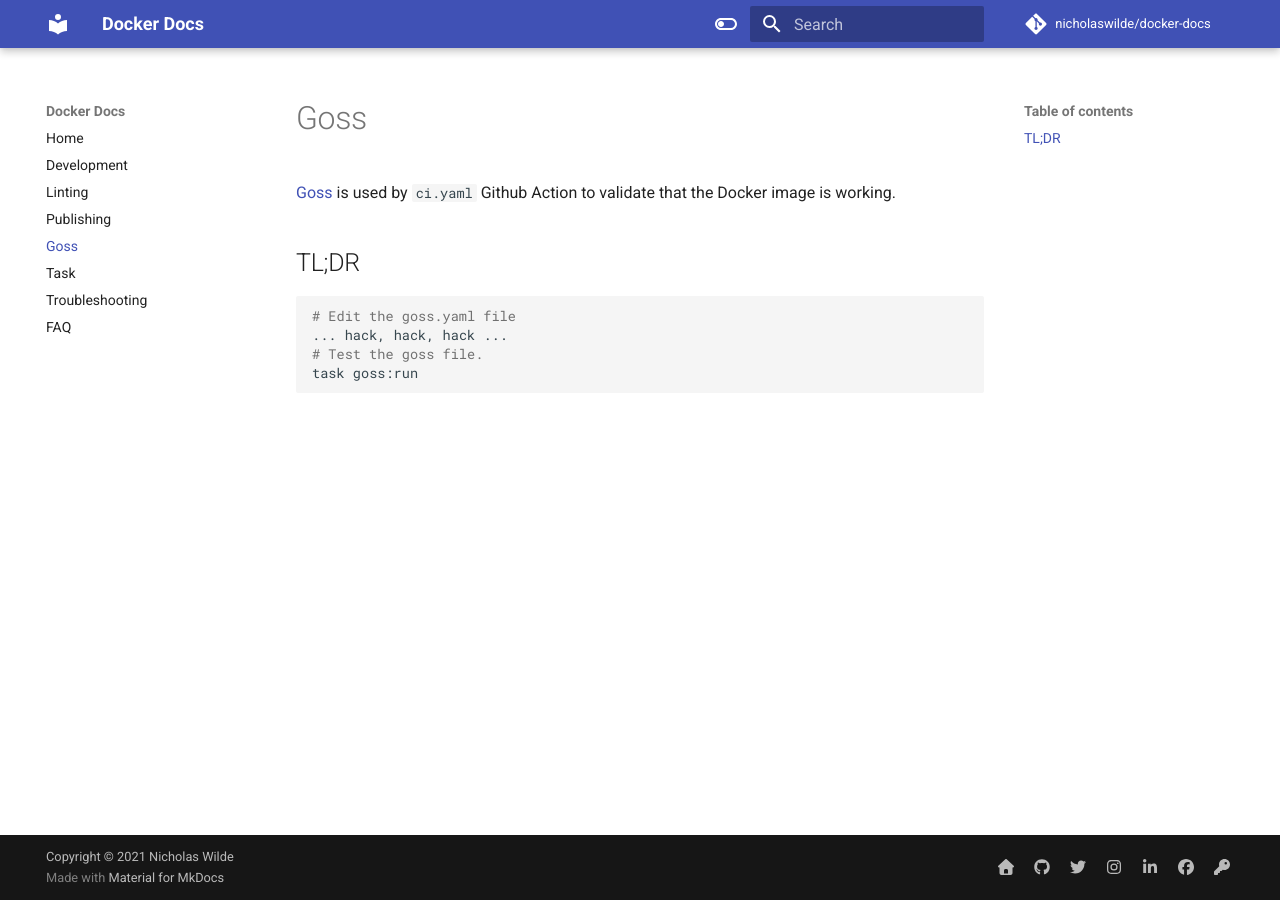
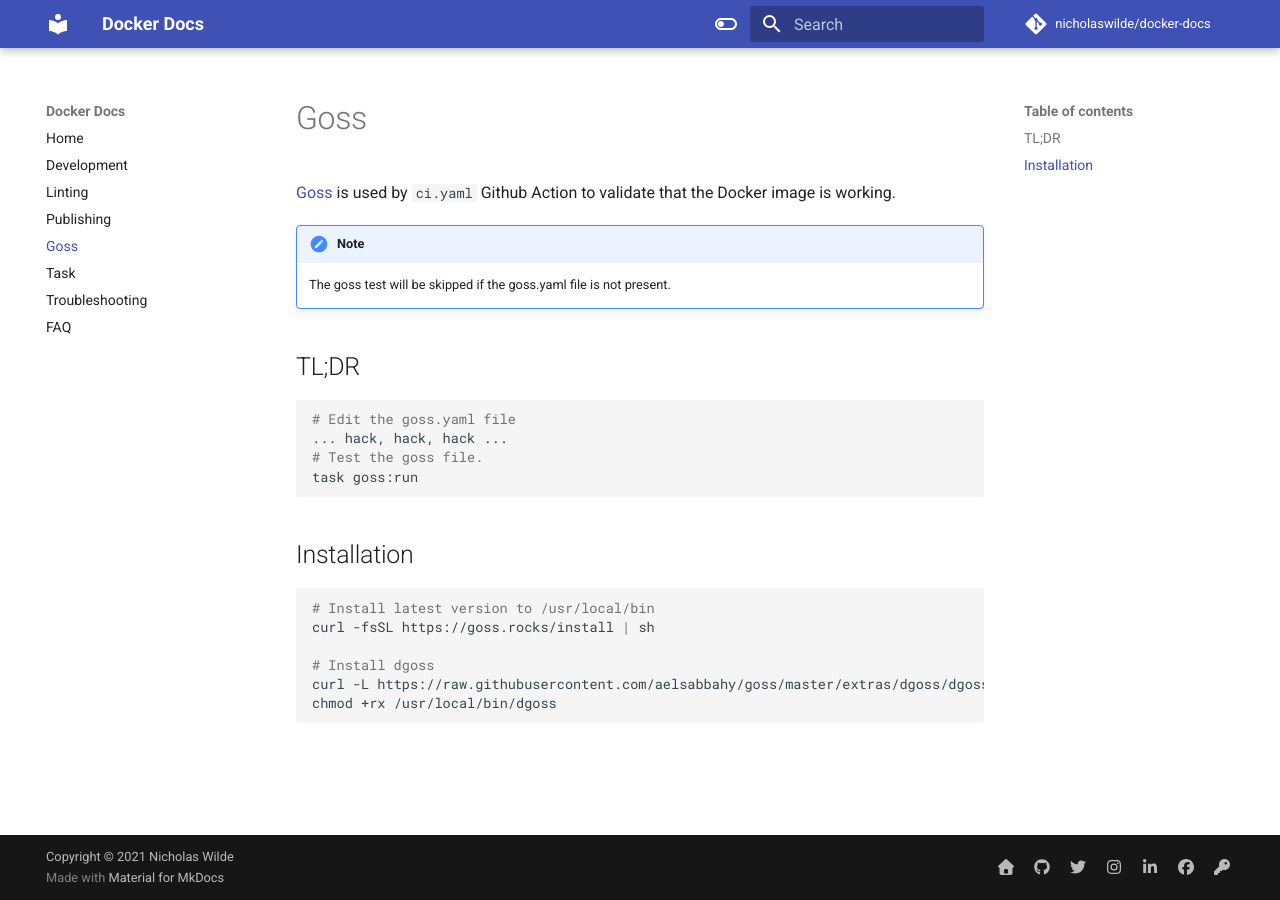
Before and after one commit to nicholaswilde/docker-docs, an MkDocs documentation site: the page built from docs/goss.md, in a window 1280 px wide. Built offline with MkDocs 1.6.1 and Material for MkDocs 9.7.7, drawn with Linux system fonts in a browser that asks for light colours; comment, search, counter and statistics services are not loaded.

Commit message:
Updated stuff
Signed-off-by: Nicholas Wilde <ncwilde43@gmail.com>

````diff
--- a/docs/goss.md
+++ b/docs/goss.md
@@ -2,6 +2,9 @@
 
 [Goss] is used by `ci.yaml` Github Action to validate that the Docker image is
 working.
+
+!!! Note
+    The goss test will be skipped if the goss.yaml file is not present.
 
 ## TL;DR
 
@@ -12,4 +15,15 @@
 task goss:run
 ```
 
+## Installation
+
+```shell
+# Install latest version to /usr/local/bin
+curl -fsSL https://goss.rocks/install | sh
+
+# Install dgoss
+curl -L https://raw.githubusercontent.com/aelsabbahy/goss/master/extras/dgoss/dgoss -o /usr/local/bin/dgoss
+chmod +rx /usr/local/bin/dgoss
+```
+
 [Goss]: https://github.com/aelsabbahy/goss
````
Also changed, not shown: docs/task.md (+10 -1 lines).
